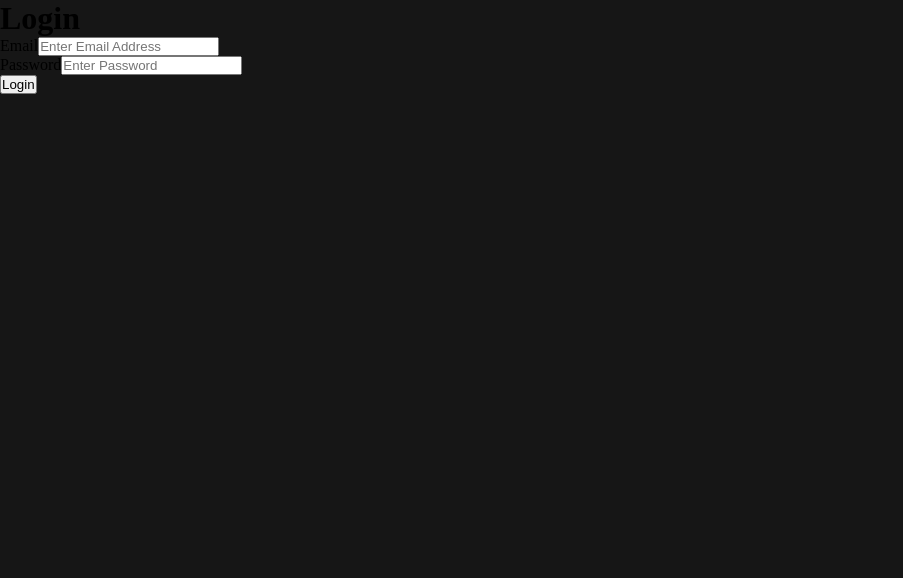
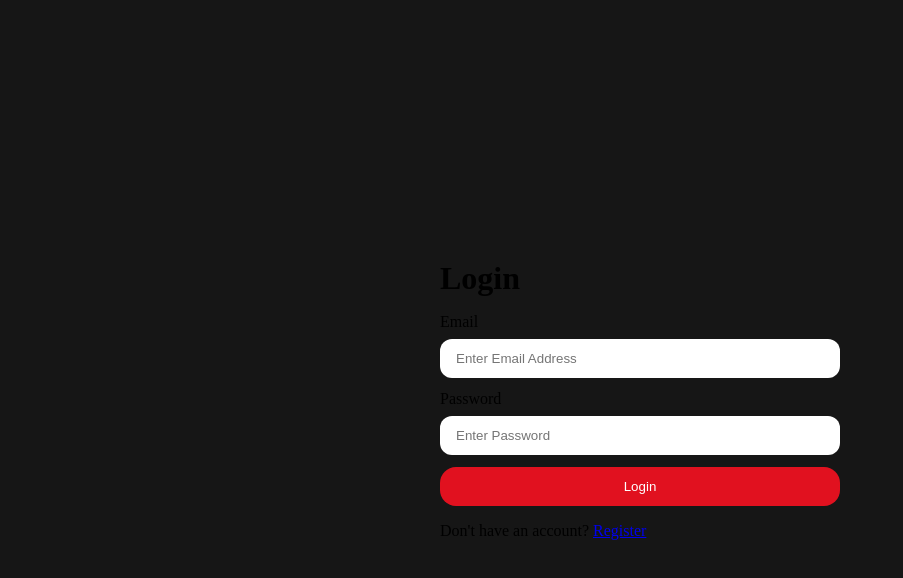
Before and after one commit to gauranshsahu/Interview-AI, a React (Vite) app in the folder Frontend/Interview-AI/: page /login in a window 1280 px wide. Shown: the top 578 px of the page, without its empty margins (0-903 px from the left). Built offline with nearby package versions, Linux system fonts and the light colour scheme.

Commit message:
Login and Register Form

```diff
--- /dev/null
+++ b/Frontend/Interview-AI/src/Features/auth/auth.form.scss
@@ -0,0 +1,32 @@
+main{
+    min-height: 100vh;
+    width: 100%;
+    display: flex;
+    justify-content: center;
+    align-items: center;
+
+    .form-container
+    {
+        min-width:400px;
+        display: flex;
+        flex-direction: column;
+        gap: 1rem;
+    }
+    form{
+        display: flex;
+        flex-direction: column;
+        gap: 0.75rem;
+    }
+    input{
+        border: none;
+        outline: none;
+        padding-inline: 1rem;
+        border-radius: 0.75rem;
+        padding-block: 0.75rem;
+    }
+    .input-group{
+        display: flex;
+        flex-direction: column;
+        gap: 0.5rem;
+    }
+}
--- a/Frontend/Interview-AI/src/Features/auth/pages/login.jsx
+++ b/Frontend/Interview-AI/src/Features/auth/pages/login.jsx
@@ -1,26 +1,39 @@
 import React from 'react';
+import "../auth.form.scss"
+import { useNavigate,Link } from 'react-router';
 
 const Login = () => {
+
+    const navigate = useNavigate()
+
+
+    const handleSubmit = (e) => {
+        e.preventDefault();
+    }
+
     return (
         <main>
             <div className="form-container">
                 <h1>Login</h1>
 
-            <form>
+                <form onSubmit={handleSubmit}>
 
                     <div className="input-group">
                         <label htmlFor="email">Email</label>
-                <input type="email" id="email" name='email' placeholder='Enter Email Address'/>
+                        <input type="email" id="email" name='email' placeholder='Enter Email Address' />
                     </div>
 
                     <div className="input-group">
                         <label htmlFor="password">Password</label>
-                <input type="password" id="password" name='password' placeholder='Enter Password'/>
+                        <input type="password" id="password" name='password' placeholder='Enter Password' />
                     </div>
 
                     <button className='button primary-button'>Login</button>
 
                 </form>
+
+                <p>Don't have an account? <Link to={"/register"}>Register</Link> </p>
+
             </div>
         </main>
     );
--- a/Frontend/Interview-AI/src/Features/auth/pages/register.jsx
+++ b/Frontend/Interview-AI/src/Features/auth/pages/register.jsx
@@ -1,8 +1,43 @@
 import React from 'react';
+import { useNavigate,Link } from 'react-router';
 
 const Register = () => {
+
+    const navigate = useNavigate()
+
+        const handleSubmit = (e) => {
+        e.preventDefault();
+    }
+
     return (
-        <div>Register</div>
+        <main>
+            <div className="form-container">
+                <h1>Register</h1>
+
+                <form onSubmit={handleSubmit}>
+
+                    <div className="input-group">
+                        <label htmlFor="username">Username</label>
+                        <input type="text" id="username" name='username' placeholder='Enter Username' />
+                    </div>
+
+                    <div className="input-group">
+                        <label htmlFor="email">Email</label>
+                        <input type="email" id="email" name='email' placeholder='Enter Email Address' />
+                    </div>
+
+                    <div className="input-group">
+                        <label htmlFor="password">Password</label>
+                        <input type="password" id="password" name='password' placeholder='Enter Password' />
+                    </div>
+
+                    <button className='button primary-button'>Register</button>
+
+                </form>
+
+                <p>Already have an account? <Link to={"/login"}>Login</Link> </p>
+            </div>
+        </main>
     );
 }
 
--- a/Frontend/Interview-AI/src/style.scss
+++ b/Frontend/Interview-AI/src/style.scss
@@ -1,3 +1,6 @@
+@use "./styles/button.scss";
+
+
 *{
     margin:0;
     padding:0;
--- /dev/null
+++ b/Frontend/Interview-AI/src/styles/button.scss
@@ -0,0 +1,20 @@
+.button{
+    border: none;
+    outline: none;
+    padding-inline: 1.5rem;
+    padding-block: 0.75rem;
+    border-radius: 1rem;
+    cursor: pointer;
+    transition: all 0.3s ease-in-out;
+
+
+    &.primary-button
+    {
+        background-color: rgb(225, 17, 31);
+        color: white;
+    }
+    &:active{
+        transform: scale(0.9);
+    }
+
+}
```
Lines whose indentation alone changed are shown as unchanged.
